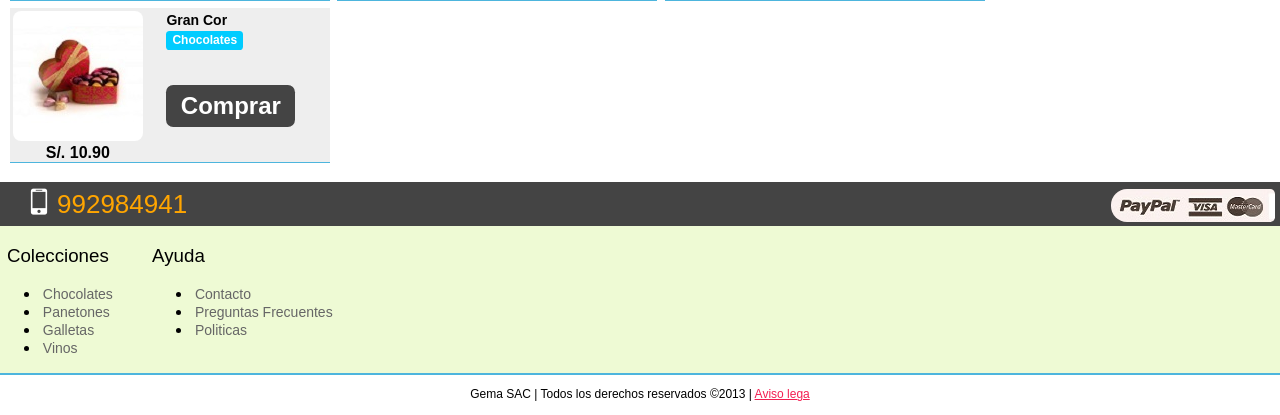
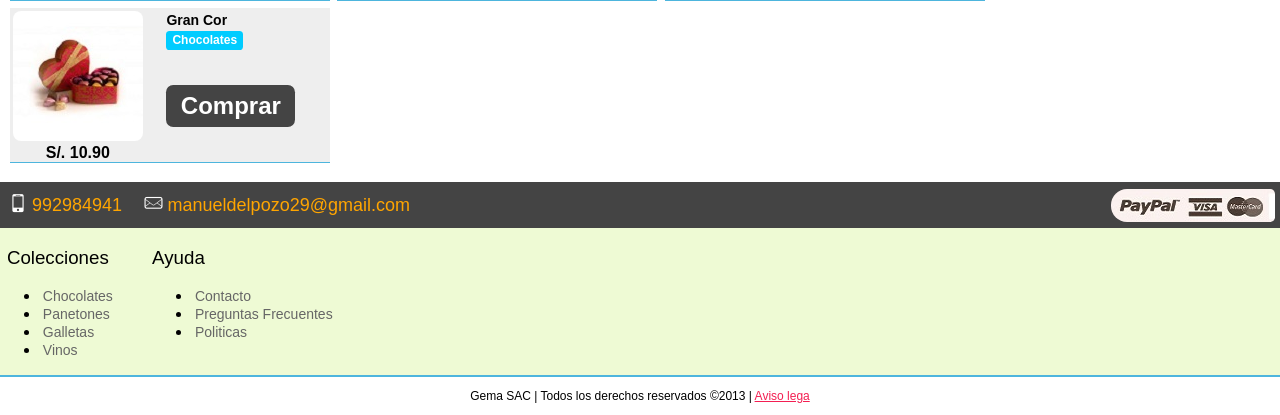
Before and after one commit to roytorresramirez/Carrito, a Python web app: template carrito/app/templates/index.html in a window 1280 px wide. Shown: the part 1102-1517 px from the top of the page. Run offline with Jinja, Linux system fonts and the light colour scheme; the template is opened without the code that fills it, so the values that code supplies are empty; some web fonts are replaced.

Commit message:
agregando el email

```diff
--- a/carrito/app/static/css/estilos.css
+++ b/carrito/app/static/css/estilos.css
@@ -47,13 +47,21 @@ footer .atencion span, footer .atencion div
 footer .atencion span
 {
 	color: orange;
-	font-size: 26px;
-	margin-left: 1em;
+	font-size: 18px;
+	margin: 0.3em 0.5em;
 }
 
-footer .atencion span:before
+footer .atencion #movil:before
 {
 	content: "\e602";
+	color: white;
+	font-family: 'icomoon';
+	margin-right: 5px;
+}
+
+footer .atencion #email:before
+{
+	content: "\e607";
 	color: white;
 	font-family: 'icomoon';
 	margin-right: 5px;
--- a/carrito/app/templates/index.html
+++ b/carrito/app/templates/index.html
@@ -256,7 +256,8 @@
 	<footer>
 		<div class="informacion">
 			<p class="atencion">
-				<span>992984941</span>
+				<span id="movil">992984941</span>
+				<span id="email">manueldelpozo29@gmail.com</span>
 			</p>
 			<img src="../static/images/paypal.jpg" />
 		</div>
```
